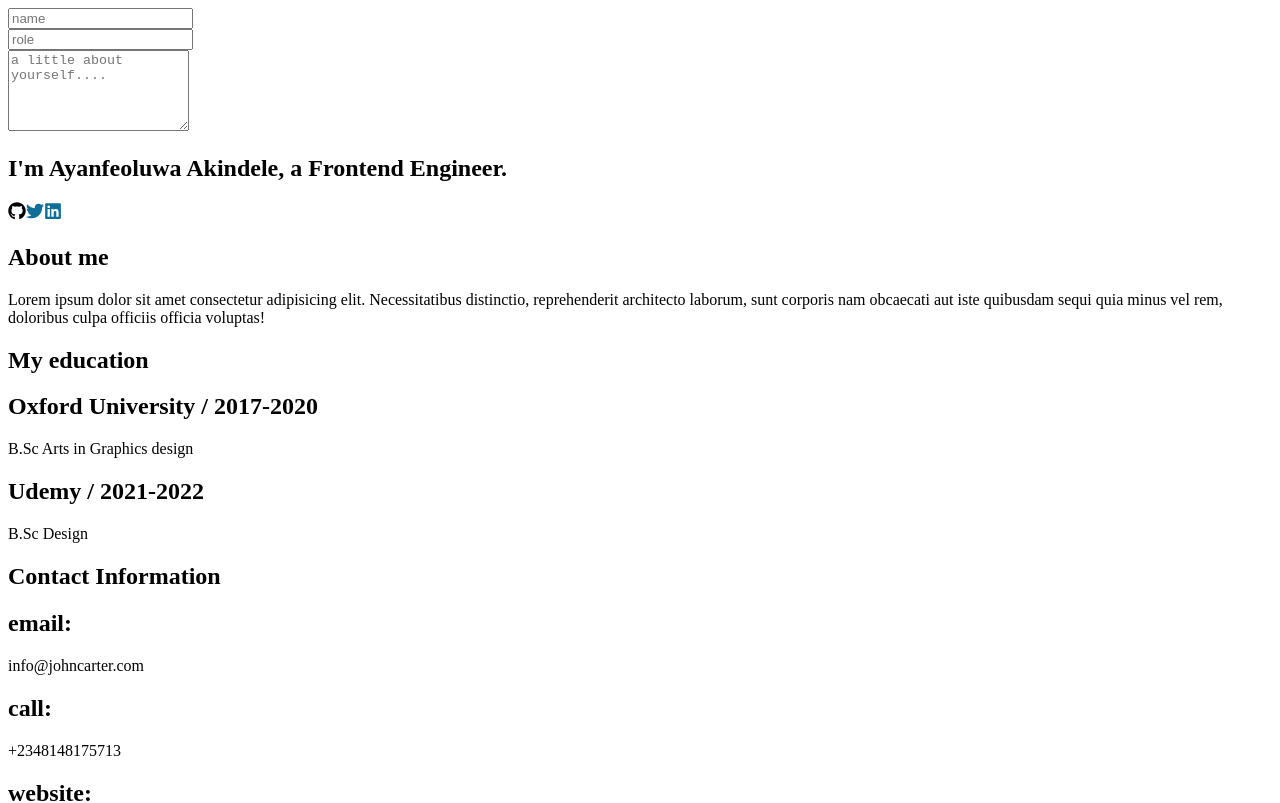
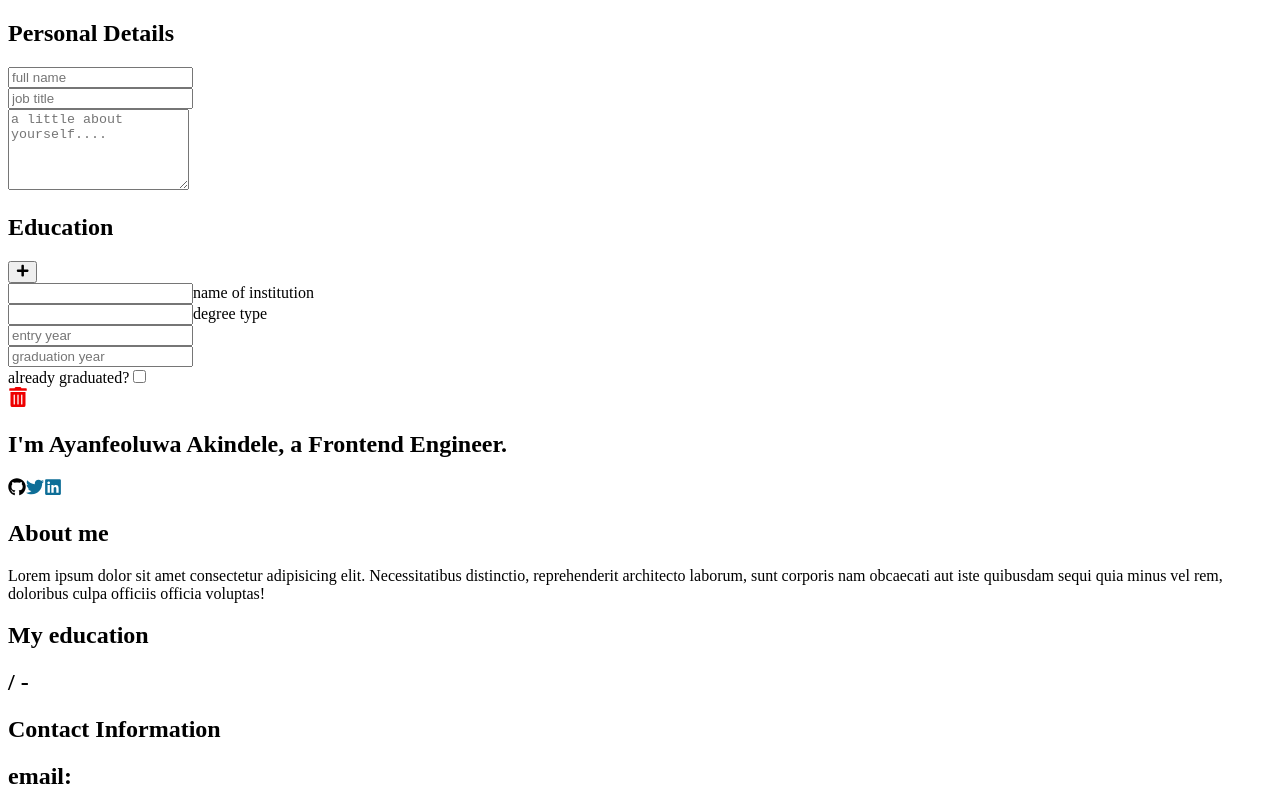
Before and after one commit to Frokesy/bume, a Next.js app: page /resume/edit/Frokesy in a window 1280 px wide. Shown: the top 803 px of the page. Built offline with nearby package versions, Linux system fonts and the light colour scheme.

Commit message:
feature update: edit features for personal details and education details

```diff
--- a/components/dashboard/Container.tsx
+++ b/components/dashboard/Container.tsx
@@ -17,8 +17,8 @@ const Container: FC<ContainerProps> = ({ children }) => {
     flex min-h-[100vh]
     ${theme === "dark" ? `bg-[#000] text-[#fff]` : `bg-[#fff] text-[#000]`}`}
     >
-      <div className="w-[7%]"></div>
-      <div className="w-[93%]">{children}</div>
+      <div className="w-[5%]"></div>
+      <div className="w-[95%] pr-4">{children}</div>
     </div>
   );
 };
--- a/components/templates/Frokesy.tsx
+++ b/components/templates/Frokesy.tsx
@@ -19,7 +19,7 @@ const Frokesy: FC<TemplateProps> = ({ value }) => {
           <div id="1" className="border-r w-[50%] border-[#808080] mt-6 px-6">
             <div className="border-[3px] border-b-[#808080] w-[15%]"></div>
             <AboutSection about={value.about} />
-            <EducationSection />
+            <EducationSection education={value.education} />
             <ContactSection />
             <SkillSection />
           </div>
--- /dev/null
+++ b/components/templates/Input.tsx
@@ -0,0 +1,34 @@
+import React, { FC } from "react";
+
+interface Props {
+  placeholder?: string;
+  textarea?: boolean;
+}
+
+const Input: FC<
+  Props &
+    React.InputHTMLAttributes<HTMLInputElement> &
+    React.InputHTMLAttributes<HTMLTextAreaElement>
+> = ({ placeholder, textarea, ...props }) => {
+  return (
+    <div>
+      {textarea ? (
+        <textarea
+          placeholder={placeholder}
+          rows={5}
+          {...props}
+          className="px-2 py-2 bg-transparent border w-[100%] border-[#ccc] rounded-lg outline-none"
+        />
+      ) : (
+        <input
+          type="text"
+          placeholder={placeholder}
+          className="px-2 py-1 bg-transparent border border-[#ccc] w-full rounded-lg outline-none"
+          {...props}
+        />
+      )}
+    </div>
+  );
+};
+
+export default Input;
--- a/components/templates/InputField.tsx
+++ /dev/null
@@ -1,34 +0,0 @@
-import React, { FC } from "react";
-
-interface Props {
-  placeholder?: string;
-  textarea?: boolean;
-}
-
-const InputField: FC<Props & React.InputHTMLAttributes<HTMLInputElement>> = ({
-  placeholder,
-  textarea,
-  ...props
-}) => {
-  return (
-    <div>
-      {textarea ? (
-        <textarea
-          placeholder={placeholder}
-          rows={5}
-          {...props}
-          className="px-2 py-1 bg-transparent border w-[100%] border-[#ccc] rounded-lg outline-none"
-        />
-      ) : (
-        <input
-          type="text"
-          placeholder={placeholder}
-          className="px-2 py-1 bg-transparent border border-[#ccc] rounded-lg outline-none"
-          {...props}
-        />
-      )}
-    </div>
-  );
-};
-
-export default InputField;
--- a/components/templates/Layout.tsx
+++ b/components/templates/Layout.tsx
@@ -4,7 +4,7 @@ type Props = {
 }
 
 const Layout = ({ children }: Props) => (
-  <div className="relative mx-auto lg:w-[210mm] w-[95vw] min-h-[250mm] bg-[#f1f1f1]">
+  <div className="relative mx-auto lg:w-[45vw] w-[95vw] min-h-[250mm] bg-[#f1f1f1]">
       {children}
   </div>
 )
--- /dev/null
+++ b/components/templates/edit/Education.tsx
@@ -0,0 +1,139 @@
+import InputField from "@/components/InputField";
+import React, { FC, useEffect, useState } from "react";
+import { FaPlus, FaTrashAlt } from "react-icons/fa";
+import Input from "../Input";
+
+interface Props {
+  collectEntries: (data: any) => void;
+}
+
+const Education: FC<Props> = ({ collectEntries }) => {
+  const [educationDetails, setEducationDetails] = useState([
+    {
+      id: Math.floor(Math.random() * 1000),
+      name: "",
+      degree: "",
+      entryYear: "",
+      graduationYear: "",
+      isChecked: false,
+    },
+  ]);
+  const addNewEntry = () => {
+    setEducationDetails([
+      ...educationDetails,
+      {
+        id: Math.floor(Math.random() * 1000),
+        name: "",
+        degree: "",
+        entryYear: "",
+        graduationYear: "",
+        isChecked: false,
+      },
+    ]);
+  };
+
+  const handleCheckboxChange = (event: any, id: number) => {
+    setEducationDetails((prevEducationDetails) => {
+      return prevEducationDetails.map((tab) => {
+        if (tab.id === id) {
+          return { ...tab, isChecked: event.target.checked };
+        }
+        return tab;
+      });
+    });
+  };
+
+  const handleInputChange = (event: any, id: number, field: string) => {
+    setEducationDetails((prevEducationDetails) => {
+      return prevEducationDetails.map((tab) => {
+        if (tab.id === id) {
+          return { ...tab, [field]: event.target.value };
+        }
+        return tab;
+      });
+    });
+  };
+
+  const deleteEntry = (id: number) => {
+    setEducationDetails((prevEducationDetails) => {
+      return prevEducationDetails.filter((tab) => tab.id !== id);
+    });
+  };
+
+  useEffect(() => {
+    collectEntries(educationDetails);
+  }, [educationDetails]);
+
+  return (
+    <div>
+      <div className="flex justify-between pt-10 items-center">
+        <h2 className="text-[#fff] text-[20px] font-semibold">Education</h2>
+        <button className="hover:opacity-75" onClick={() => addNewEntry()}>
+          <FaPlus />
+        </button>
+      </div>
+
+      {educationDetails.map((tab) => (
+        <div key={tab.id}>
+          <div className="flex justify-between">
+            <div className="w-[60%]">
+              <InputField
+                label="name of institution"
+                type="text"
+                value={tab.name}
+                onChange={(e) => handleInputChange(e, tab.id, "name")}
+              />
+            </div>
+            <div className="w-[35%]">
+              <InputField
+                label="degree type"
+                type="text"
+                value={tab.degree}
+                onChange={(e) => handleInputChange(e, tab.id, "degree")}
+              />
+            </div>
+          </div>
+          <div className="flex justify-between pt-6">
+            <div className="flex justify-between w-[60%] space-x-3">
+              <div className={!tab.isChecked ? "w-[50%]" : "w-[100%]"}>
+                <Input
+                  placeholder="entry year"
+                  value={tab.entryYear}
+                  onChange={(e) => handleInputChange(e, tab.id, "entryYear")}
+                />
+              </div>
+              {!tab.isChecked && (
+                <div className="w-[50%]">
+                  <Input
+                    placeholder="graduation year"
+                    value={tab.graduationYear}
+                    onChange={(e) =>
+                      handleInputChange(e, tab.id, "graduationYear")
+                    }
+                  />
+                </div>
+              )}
+            </div>
+            <div className="flex items-center w-[35%] space-x-6">
+              <span className="text-[14px]">already graduated?</span>
+              <input
+                type="checkbox"
+                onChange={(e) => handleCheckboxChange(e, tab.id)}
+                checked={tab.isChecked}
+                className="scale-125"
+              />
+            </div>
+          </div>
+          <div
+            className="flex justify-end mt-1 cursor-pointer hover:opacity-75"
+            onClick={() => deleteEntry(tab.id)}
+          >
+            <FaTrashAlt color="ee0000" size={20} />
+          </div>
+        </div>
+      ))}
+    </div>
+  );
+};
+
+export default Education;
--- a/components/templates/sections/EducationSection.tsx
+++ b/components/templates/sections/EducationSection.tsx
@@ -1,12 +1,32 @@
-import React from "react";
+import React, { FC } from "react";
 
-const EducationSection = () => {
+interface Props {
+  education: object[];
+}
+
+const EducationSection: FC<Props> = ({ education }) => {
   return (
     <div className="education">
       <div className="border-[3px] border-b-[#808080] w-[15%] mt-6"></div>
       <h2 className="text-[20px] font-bold text-[#11466d] pt-2">
         My education
       </h2>
+      {education.length !== 0 ? (
+        <div className="grid grid-cols-1 gap-y-4">
+          {education.map((tab: any) => (
+            <section key={tab.id}>
+              <section>
+                <h2 className="uppercase font-mono text-[15px]">
+                  {tab.name} / {tab.entryYear}-{tab.graduationYear} {tab.isChecked && "(graduated)"}
+                </h2>
+                <p className="text-[#757bc8] text-[16px] font-bold">
+                  {tab.degree}
+                </p>
+              </section>
+            </section>
+          ))}
+        </div>
+      ) : (
         <section className="grid grid-cols-1 gap-y-4">
           <section>
             <h2 className="uppercase font-mono text-[15px]">
@@ -16,11 +36,8 @@ const EducationSection = () => {
               B.Sc Arts in Graphics design
             </p>
           </section>
-        <section>
-          <h2 className="uppercase font-mono text-[15px]">Udemy / 2021-2022</h2>
-          <p className="text-[#757bc8] text-[16px] font-bold">B.Sc Design</p>
         </section>
-      </section>
+      )}
     </div>
   );
 };
--- a/pages/resume/edit/[slug].tsx
+++ b/pages/resume/edit/[slug].tsx
@@ -1,6 +1,7 @@
 import Container from "@/components/dashboard/Container";
 import Frokesy from "@/components/templates/Frokesy";
-import InputField from "@/components/templates/InputField";
+import Input from "@/components/templates/Input";
+import Education from "@/components/templates/edit/Education";
 import { useRouter } from "next/router";
 import React, { useEffect } from "react";
 
@@ -11,28 +12,35 @@ const Template = () => {
     name: "",
     role: "",
     about: "",
+    education: [],
   });
+
+  const getEntries = (data: any) => {
+    setResumeDetails({ ...resumeDetails, education: data });
+  };
+
   return (
     <Container>
       <div className="mt-10 flex justify-between mx-auto">
         <div className="w-[40%]">
+        <h2 className="text-[#fff] pt-4 pb-3 text-[20px] font-semibold">Personal Details</h2>
           <div className="flex justify-between space-x-4 pb-6">
-            <InputField
-              placeholder="name"
+            <Input
+              placeholder="full name"
               value={resumeDetails.name}
               onChange={(e) =>
                 setResumeDetails({ ...resumeDetails, name: e.target.value })
               }
             />
-            <InputField
-              placeholder="role"
+            <Input
+              placeholder="job title"
               value={resumeDetails.role}
               onChange={(e) =>
                 setResumeDetails({ ...resumeDetails, role: e.target.value })
               }
             />
           </div>
-          <InputField
+          <Input
             textarea
             value={resumeDetails.about}
             onChange={(e) =>
@@ -40,6 +48,8 @@ const Template = () => {
             }
             placeholder="a little about yourself...."
           />
+
+          <Education collectEntries={getEntries} />
         </div>
         <div className="text-[#000]">
           <Frokesy value={resumeDetails} />
```
Also changed, not shown: components/templates/Textarea.tsx (deleted). Lines whose indentation alone changed are shown as unchanged.
